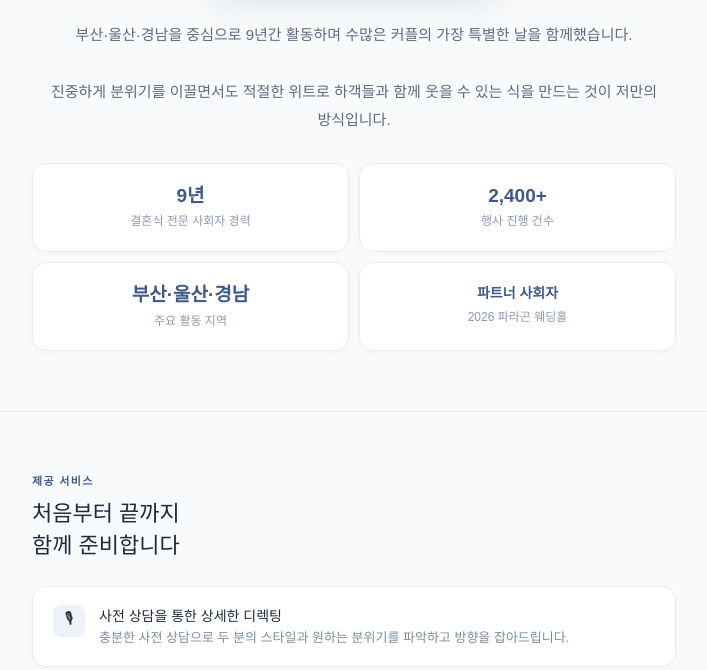
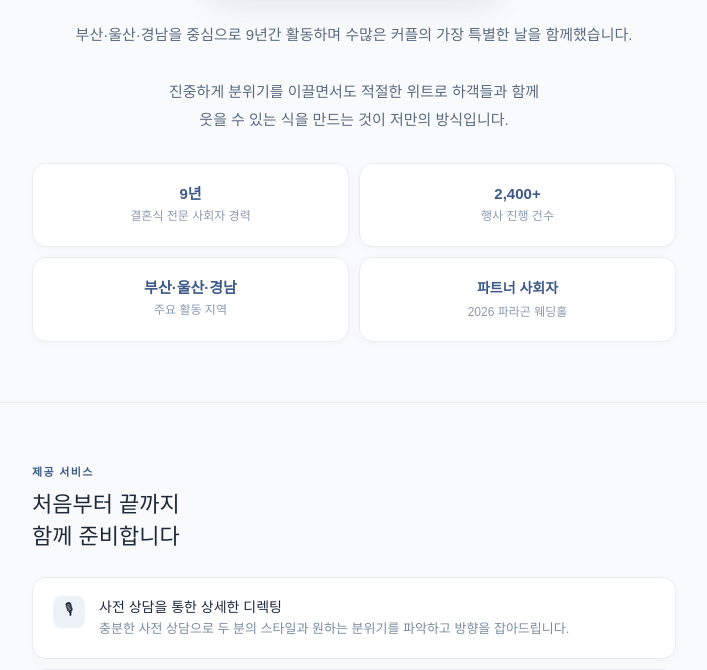
Before and after one commit to yjs5879-gif/yjs5879-gif.github.io, a plain HTML site: page index.html in a window 1280 px wide. Shown: the part 1252-1922 px from the top of the page, without its empty margins (286-993 px from the left). Drawn offline with Linux system fonts and the light colour scheme.

Commit message:
Update index.html

```diff
--- a/index.html
+++ b/index.html
@@ -37,7 +37,7 @@
 
   .stats { display: grid; grid-template-columns: repeat(2, 1fr); gap: 10px; margin-top: 28px; }
   .stat-card { background: #fff; border: 1px solid #e8ecf2; border-radius: 14px; padding: 20px 16px; text-align: center; box-shadow: 0 2px 8px rgba(61,90,138,0.04); }
-  .stat-num { font-size: 19px; font-weight: 600; color: #3d5a8a; margin-bottom: 5px; line-height: 1.3; }
+  .stat-num { font-size: 15px; font-weight: 600; color: #3d5a8a; margin-bottom: 5px; line-height: 1.3; white-space: nowrap; }
   .stat-label { font-size: 12px; color: #8a9ab0; line-height: 1.45; }
 
   .services { display: flex; flex-direction: column; gap: 10px; margin-top: 24px; }
@@ -143,7 +143,7 @@
   <div class="fade-up">
     <div class="profile-wrap">
       <img class="profile-img" src="https://i.ibb.co/prrC2FQj/IMG-1710.jpg" alt="유재성 프로필">
-      <div><p class="sec-body" style="text-align:center;">부산·울산·경남을 중심으로 9년간 활동하며 수많은 커플의 가장 특별한 날을 함께했습니다.<br><br>진중하게 분위기를 이끌면서도 적절한 위트로 하객들과 함께 웃을 수 있는 식을 만드는 것이 저만의 방식입니다.</p></div>
+      <div><p class="sec-body" style="text-align:center;">부산·울산·경남을 중심으로 9년간 활동하며 수많은 커플의 가장 특별한 날을 함께했습니다.<br><br>진중하게 분위기를 이끌면서도 적절한 위트로 하객들과 함께<br>웃을 수 있는 식을 만드는 것이 저만의 방식입니다.</p></div>
     </div>
   </div>
   <div class="fade-up">
```
